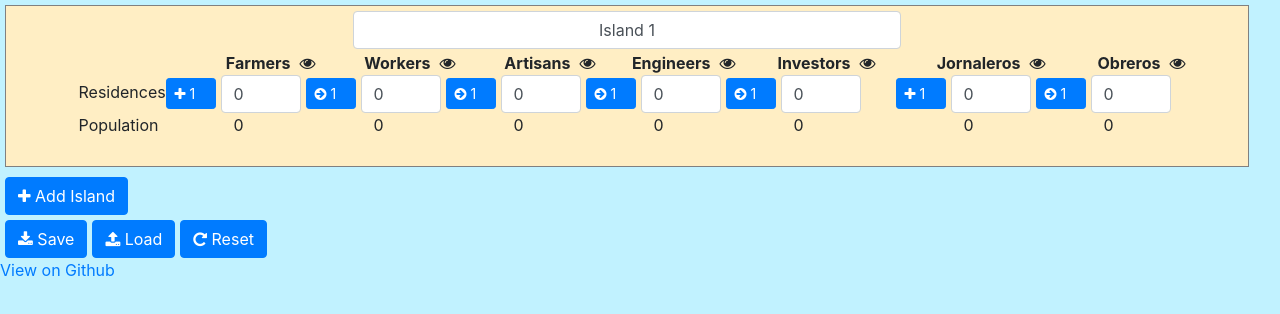
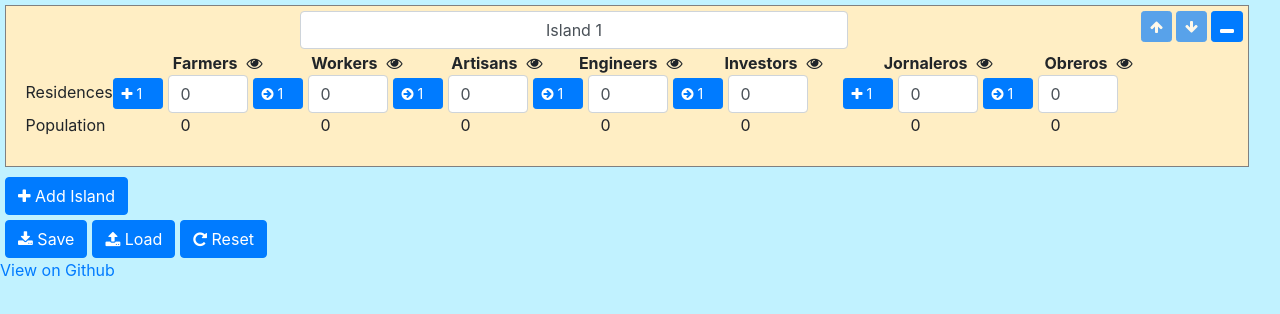
Before and after one commit to Beesbeesbeesbees/anno1800assistant, an Angular app in the folder anno1800assistant/: page / in a window 1280 px wide. Shown: the top 314 px of the page. Built offline with nearby package versions, Linux system fonts and the light colour scheme.

Commit message:
Add a utility button tray (move up/down, minimize)

```diff
--- a/anno1800assistant/src/app/app.component.css
+++ b/anno1800assistant/src/app/app.component.css
@@ -2,6 +2,10 @@
     margin: 5px 0px 5px 5px;
     display: inline-block;
     vertical-align: top;
+}
+
+.buttonTray > * {
+    margin-left: 4px;
 }
 
 .island {
--- a/anno1800assistant/src/app/app.component.html
+++ b/anno1800assistant/src/app/app.component.html
@@ -1,11 +1,23 @@
-<span *ngFor="let island of islands" class="island">
+<span *ngFor="let island of islands; index as i" class="island">
   <div class="islandHeaderWrapper">
+    <span class="pull-right buttonTray">
+      <button type="button" class="btn btn-primary btn-sm" [disabled]="i === 0" (click)="MoveIslandUp(i)">
+        <span class="fa fa-arrow-up"></span>
+      </button>
+      <button type="button" class="btn btn-primary btn-sm" [disabled]="i === (islands.length - 1)" (click)="MoveIslandDown(i)">
+          <span class="fa fa-arrow-down"></span>
+      </button>
+      <button type="button" class="btn btn-primary btn-sm" (click)="island.ToggleMinimized()">
+        <span [className]="'fa ' + (island.IsMinimized ? 'fa-window-maximize' : 'fa-window-minimize')"></span>
+      </button>
+    </span>
+
     <span class="islandHeader">
       <div class="islandNameContainer">
         <input class="islandName form-control" type="text" [(ngModel)]="island.Name" />
       </div>
 
-      <span class="populationGroup">
+      <span class="populationGroup" *ngIf="!island.IsMinimized">
         <!-- Population and Dwellings - Old World -->
         <span class="popLabelColumn"></span>
         <span *ngFor="let i of [0, 1, 2, 3, 4]" class="houseCountColumn header">
@@ -44,7 +56,7 @@
         </span>
       </span>
 
-      <span  class="populationGroup">
+      <span class="populationGroup" *ngIf="!island.IsMinimized">
         <!-- Population and Dwellings - New World -->
         <span *ngFor="let i of [5, 6]" class="houseCountColumn header">
           <span>{{ island.PopulationLevels[i].Name }}</span>
@@ -85,7 +97,7 @@
 
 
   <!-- Factories -->
-  <div class="factories">
+  <div class="factories" *ngIf="!island.IsMinimized">
     <span *ngFor="let i of [0, 1]" class="factoryColumn">
       <div class="factoryHeader" [style.visibility]="island.EnabledFactoryGroups().length === 0 ? 'hidden' : ''">
         <span class="factoryNameColumn"></span>
--- a/anno1800assistant/src/app/app.component.ts
+++ b/anno1800assistant/src/app/app.component.ts
@@ -44,6 +44,18 @@ export class AppComponent implements OnInit {
 
   AddIsland() {
     this.islands.push(new Island("Island " + (this.islands.length + 1)));
+  }
+
+  MoveIslandUp(index: number) {
+    let island = this.islands[index];
+    this.islands.splice(index, 1);
+    this.islands.splice(index - 1, 0, island);
+  }
+
+  MoveIslandDown(index: number) {
+    let island = this.islands[index];
+    this.islands.splice(index, 1);
+    this.islands.splice(index + 1, 0, island);
   }
 
   Autosave() {
@@ -113,7 +125,8 @@ export class AppComponent implements OnInit {
       save.push({
         Name: island.Name,
         PopulationLevels: populationLevels,
-        Factories: factories
+        Factories: factories,
+        IsMinimized: island.IsMinimized
       });
     }
 
@@ -179,6 +192,7 @@ export class IslandSaveInfo {
   Name: string
   PopulationLevels: PopulationLevelSaveInfo[]
   Factories: FactorySaveInfo[]
+  IsMinimized: boolean
 }
 
 export class Island {
@@ -186,9 +200,15 @@ export class Island {
   PopulationLevels: PopulationLevel[]
   Factories: Factory[]
   FactoryGroups: Factory[][]
+  IsMinimized: boolean
+
+  ToggleMinimized() {
+    this.IsMinimized = !this.IsMinimized;
+  }
 
   constructor(name: string, saveInfo?: IslandSaveInfo) {
     this.Name = name;
+    this.IsMinimized = false;
 
     this.PopulationLevels = new PopulationLevelsFactory().GetPopulationLevels();
     if (saveInfo) {
@@ -196,6 +216,7 @@ export class Island {
         this.PopulationLevels[i].HouseCount = saveInfo.PopulationLevels[i].HouseCount;
         this.PopulationLevels[i].ShowUnused = saveInfo.PopulationLevels[i].ShowUnused;
       }
+      this.IsMinimized = saveInfo.IsMinimized;
     }
 
     this.Factories = [];
```
Also changed, not shown: 1 other file (tests, documents, lock files or other folders).
